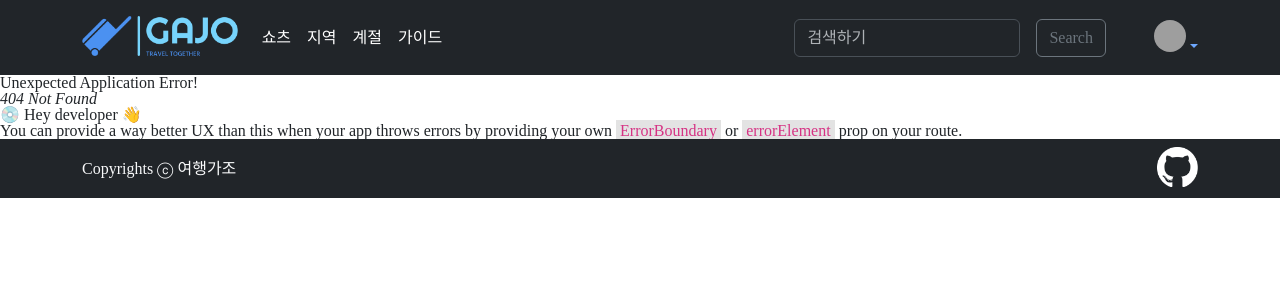
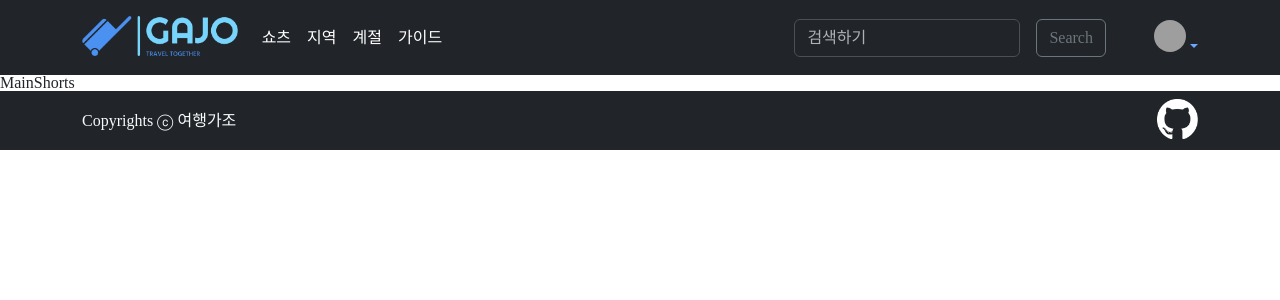
Before and after one commit to codestates-seb/seb41_main_026, a React (Create React App) app in the folder client/: page /shorts in a window 1280 px wide. Before the commit this address had no page. Shown: the top 300 px of the page. Built offline with nearby package versions, Linux system fonts and the light colour scheme; grey boxes are pictures that could not be loaded; a web font is replaced by a local one.

Commit message:
Chore: 메인 페이지 카테고리 추가(#26)

```diff
--- /dev/null
+++ b/client/src/pages/HomePage/MainGuide.jsx
@@ -0,0 +1,7 @@
+import React from 'react';
+
+function MainGuide() {
+  return <div>MainGuide</div>;
+}
+
+export default MainGuide;
--- /dev/null
+++ b/client/src/pages/HomePage/MainSeason.jsx
@@ -0,0 +1,7 @@
+import React from 'react';
+
+function MainSeason() {
+  return <div>MainSeason</div>;
+}
+
+export default MainSeason;
--- /dev/null
+++ b/client/src/pages/HomePage/MainShorts.jsx
@@ -0,0 +1,7 @@
+import React from 'react';
+
+function MainShorts() {
+  return <div>MainShorts</div>;
+}
+
+export default MainShorts;
```
Also changed, not shown: client/src/App.js (+15 -0 lines), client/src/pages/HomePage/MainDestination.jsx (added, +7 -0 lines).
